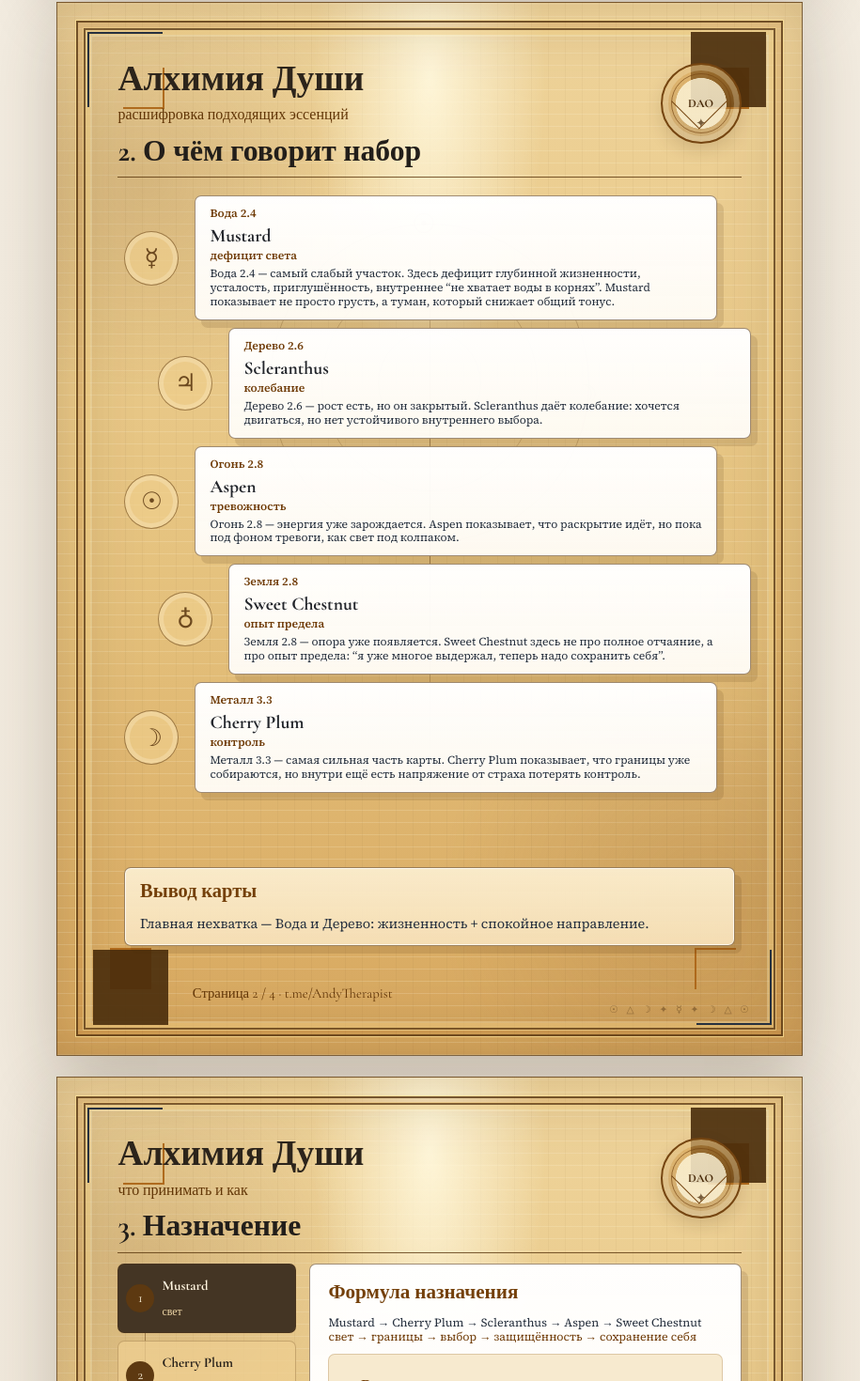
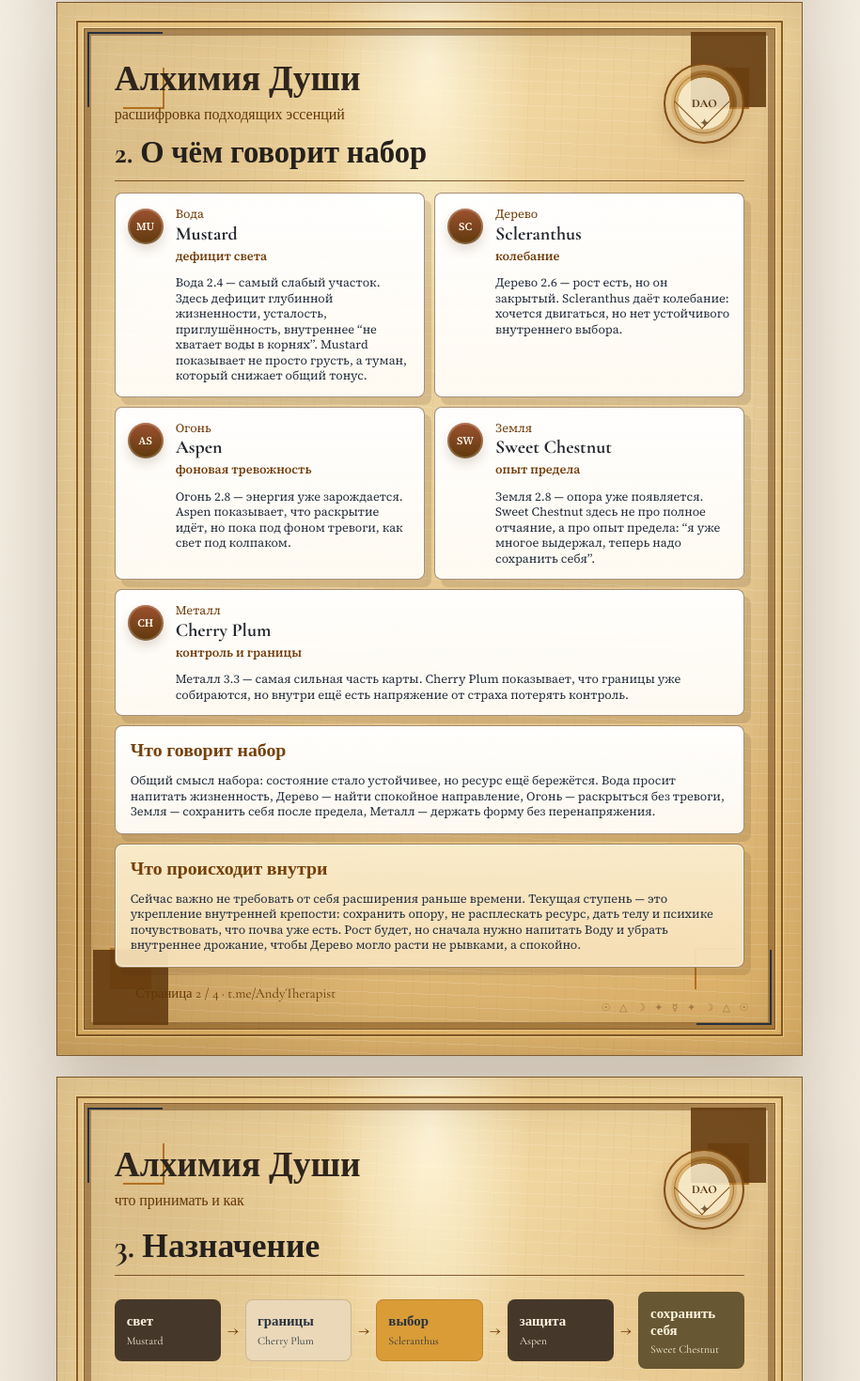
Before and after one commit to andylitvinov-design/report, a React (Vite) app: page /#/report-preview/alchemy-v1/all in a window 1280 px wide. Shown: the part 1265-2735 px from the top of the page at 94% size, without its empty margins (183-1098 px from the left). Built offline with nearby package versions, Linux system fonts and the light colour scheme.

Commit message:
Revert "fix: restore old alchemy v1 report composition"
This reverts commit 72dfbc83b2180762c3fc5431f0bf31824df7f080.

```diff
--- a/src/components/AlchemyReport.jsx
+++ b/src/components/AlchemyReport.jsx
@@ -50,14 +50,6 @@
   return <article className={`alchemy-white-note ${className}`}>{children}</article>;
 }
 
-const REMEDY_AXIS = [
-  { element: 'Вода', score: '2.4', remedy: 'Mustard', quality: 'дефицит света', symbol: '☿' },
-  { element: 'Дерево', score: '2.6', remedy: 'Scleranthus', quality: 'колебание', symbol: '♃' },
-  { element: 'Огонь', score: '2.8', remedy: 'Aspen', quality: 'тревожность', symbol: '☉' },
-  { element: 'Земля', score: '2.8', remedy: 'Sweet Chestnut', quality: 'опыт предела', symbol: '♁' },
-  { element: 'Металл', score: '3.3', remedy: 'Cherry Plum', quality: 'контроль', symbol: '☽' },
-];
-
 function PageOne({ data }) {
   return (
     <PageShell pageNumber="1" title={data.title} subtitle={data.subtitle} accent={<PentagramMark />}>
@@ -80,36 +72,26 @@
 }
 
 function PageTwo({ data }) {
-  const cardsByRemedy = Object.fromEntries(data.cards.map((card) => [card.remedy, card]));
-
   return (
     <PageShell pageNumber="2" title={data.title} subtitle={data.subtitle}>
-      <section className="alchemy-remedy-map" aria-label="У-Син карта назначения">
-        <div className="alchemy-map-orbit" aria-hidden="true">
-          <span className="alchemy-map-sun">☉</span>
-          <span className="alchemy-map-moon">☽</span>
-          <span className="alchemy-map-triangle">△</span>
-        </div>
-        <div className="alchemy-map-axis" aria-hidden="true" />
-        {REMEDY_AXIS.map((item, index) => {
-          const card = cardsByRemedy[item.remedy];
-
-          return (
-            <div className={`alchemy-map-row alchemy-map-row-${index + 1}`} key={item.remedy}>
-              <div className="alchemy-map-glyph" aria-hidden="true">{item.symbol}</div>
-              <WhiteNote className="alchemy-map-note">
-                <p className="alchemy-remedy-element">{item.element} {item.score}</p>
-                <h3>{item.remedy}</h3>
-                <p className="alchemy-remedy-marker">{item.quality}</p>
-                <p>{card.text}</p>
-              </WhiteNote>
-            </div>
-          );
-        })}
-      </section>
-      <WhiteNote className="alchemy-bottom-conclusion">
-        <h3>Вывод карты</h3>
-        <p>Главная нехватка — Вода и Дерево: жизненность + спокойное направление.</p>
+      <div className="alchemy-decode-grid">
+        {data.cards.map((card) => (
+          <WhiteNote className="alchemy-remedy-decode" key={card.remedy}>
+            <div className="alchemy-remedy-medallion">{card.remedy.slice(0, 2)}</div>
+            <p className="alchemy-remedy-element">{card.element}</p>
+            <h3>{card.remedy}</h3>
+            <p className="alchemy-remedy-marker">{card.marker}</p>
+            <p>{card.text}</p>
+          </WhiteNote>
+        ))}
+      </div>
+      <WhiteNote className="alchemy-wide-note">
+        <h3>Что говорит набор</h3>
+        <p>{data.summary}</p>
+      </WhiteNote>
+      <WhiteNote className="alchemy-wide-note alchemy-inner-mechanism">
+        <h3>Что происходит внутри</h3>
+        <p>{data.innerMechanism}</p>
       </WhiteNote>
     </PageShell>
   );
@@ -126,13 +108,15 @@
 
   return (
     <PageShell pageNumber="3" title={data.title} subtitle={data.subtitle}>
-      <section className="alchemy-ritual-chain" aria-label="Формула назначения">
+      <section className="alchemy-flow">
         {flow.map(([quality, remedy], index) => (
-          <div className={`alchemy-ritual-step alchemy-flow-${index + 1}`} key={quality}>
-            <span className="alchemy-ritual-number">{index + 1}</span>
-            <strong>{remedy}</strong>
-            <span>{quality}</span>
-          </div>
+          <React.Fragment key={quality}>
+            <div className={`alchemy-flow-pill alchemy-flow-${index + 1}`}>
+              <strong>{quality}</strong>
+              <span>{remedy}</span>
+            </div>
+            {index < flow.length - 1 ? <div className="alchemy-flow-arrow">→</div> : null}
+          </React.Fragment>
         ))}
       </section>
 
@@ -167,12 +151,7 @@
 function PageFour({ data }) {
   return (
     <PageShell pageNumber="4" title={data.title} subtitle={data.subtitle}>
-      <WhiteNote className="alchemy-note-block">
-        <h3>Примечание</h3>
-        <p>Поддержка здесь не про ускорение и не про рывок. Она ведёт к тому, чтобы закрепить опору, не расплескать ресурс и дать внутренней крепости стать спокойнее.</p>
-      </WhiteNote>
-
-      <div className="alchemy-message-ribbon">
+      <div className="alchemy-message-grid">
         {data.messages.map((item) => (
           <WhiteNote className="alchemy-message-card" key={item.remedy}>
             <h3>{item.remedy}</h3>
--- a/src/components/alchemy-report-ornate.css
+++ b/src/components/alchemy-report-ornate.css
@@ -1,5 +1,5 @@
-/* Canonical old-notebook visual layer for alchemy-v1.
-   The structure is vertical and ritual-like by design: no dashboard grids. */
+/* Canonical ornate visual layer for alchemy-v1.
+   Keep this file after alchemy-report.css so the approved anchor style wins. */
 
 .alchemy-page-stack {
   gap: 34px;
@@ -8,56 +8,56 @@
 .alchemy-page {
   width: 210mm;
   min-height: 297mm;
-  height: 297mm;
-  padding: 20mm 17mm 16mm;
-  border: 1px solid rgba(77, 47, 16, 0.7);
+  padding: 20mm 16mm 17mm;
   border-radius: 0;
+  border: 1px solid rgba(94, 58, 18, 0.76);
   isolation: isolate;
   background:
-    radial-gradient(ellipse at 50% 7%, rgba(255, 247, 219, 0.96), transparent 22%),
-    radial-gradient(circle at 12% 17%, rgba(112, 70, 28, 0.18), transparent 20%),
-    radial-gradient(circle at 87% 85%, rgba(122, 75, 27, 0.18), transparent 24%),
-    repeating-linear-gradient(90deg, rgba(84, 54, 20, 0.04) 0 1px, transparent 1px 18px),
-    repeating-linear-gradient(0deg, rgba(255, 249, 224, 0.18) 0 1px, transparent 1px 13px),
-    linear-gradient(180deg, #efd49b 0%, #e5c27e 54%, #d7a75e 100%);
+    radial-gradient(ellipse at 50% 5%, rgba(255, 247, 220, 0.92), transparent 20%),
+    radial-gradient(circle at 13% 13%, rgba(118, 72, 21, 0.16), transparent 19%),
+    radial-gradient(circle at 88% 20%, rgba(194, 122, 38, 0.18), transparent 18%),
+    radial-gradient(circle at 10% 88%, rgba(116, 73, 24, 0.2), transparent 23%),
+    radial-gradient(circle at 90% 88%, rgba(217, 159, 70, 0.19), transparent 22%),
+    repeating-linear-gradient(92deg, rgba(99, 63, 23, 0.035) 0 1px, transparent 1px 18px),
+    repeating-linear-gradient(2deg, rgba(255, 250, 236, 0.18) 0 1px, transparent 1px 13px),
+    linear-gradient(180deg, #f1d69e 0%, #ead09c 42%, #ddb36d 100%);
   box-shadow:
-    0 24px 70px rgba(55, 36, 17, 0.24),
-    inset 0 0 52px rgba(78, 47, 14, 0.18);
-  overflow: hidden;
+    0 24px 70px rgba(61, 39, 17, 0.24),
+    inset 0 0 54px rgba(91, 54, 17, 0.18);
 }
 
 .alchemy-page::before {
   inset: 7mm;
-  border: 1px solid rgba(248, 223, 154, 0.76);
+  border: 1px solid rgba(255, 245, 209, 0.5);
   border-radius: 0;
   box-shadow:
-    inset 0 0 0 2px rgba(78, 47, 14, 0.72),
-    inset 0 0 0 7px rgba(234, 179, 78, 0.25),
-    inset 0 0 0 9px rgba(255, 246, 204, 0.28),
-    inset 0 0 76px rgba(72, 44, 14, 0.11);
+    inset 0 0 0 1px rgba(87, 51, 13, 0.46),
+    inset 0 0 0 6px rgba(190, 129, 45, 0.16),
+    inset 0 0 0 8px rgba(91, 52, 13, 0.42),
+    inset 0 0 74px rgba(84, 49, 15, 0.12);
   z-index: 0;
 }
 
 .alchemy-page::after {
-  content: "☉  △  ☽  ✦  ☿  ✦  ☽  △  ☉";
-  position: absolute;
+  content: "☉   △   ☽   ✦   ☿   ✦   ☽   △   ☉";
   right: 14mm;
   bottom: 11mm;
-  max-width: 74mm;
-  color: rgba(72, 45, 17, 0.44);
-  font-size: 0.66rem;
-  letter-spacing: 0.3em;
+  max-width: 70mm;
+  font-size: 0.68rem;
+  line-height: 1.55;
+  letter-spacing: 0.32em;
   text-align: right;
-  z-index: 1;
+  color: rgba(82, 50, 17, 0.42);
+  z-index: 0;
 }
 
 .alchemy-page-border {
   inset: 5mm;
-  border: 1px solid rgba(251, 225, 150, 0.78);
+  border: 1px solid rgba(245, 214, 141, 0.8);
   border-radius: 0;
   box-shadow:
-    inset 0 0 0 2px rgba(82, 49, 14, 0.76),
-    inset 0 0 0 8px rgba(179, 108, 28, 0.18);
+    inset 0 0 0 2px rgba(89, 51, 13, 0.7),
+    inset 0 0 0 7px rgba(232, 181, 87, 0.28);
   z-index: 1;
 }
 
@@ -67,7 +67,7 @@
   position: absolute;
   width: 78px;
   height: 78px;
-  border-color: rgba(74, 45, 12, 0.9);
+  border-color: rgba(98, 57, 14, 0.88);
   pointer-events: none;
 }
 
@@ -77,9 +77,10 @@
   border-left: 2px solid;
   border-top: 2px solid;
   box-shadow:
-    20px 20px 0 -18px rgba(173, 103, 25, 0.95),
-    642px 0 0 0 rgba(74, 45, 12, 0.9),
-    642px 20px 0 -18px rgba(173, 103, 25, 0.95);
+    20px 20px 0 -18px rgba(176, 108, 28, 0.95),
+    642px 0 0 -2px rgba(245, 214, 141, 0),
+    642px 0 0 0 rgba(98, 57, 14, 0.88),
+    642px 20px 0 -18px rgba(176, 108, 28, 0.95);
 }
 
 .alchemy-page-border::after {
@@ -88,77 +89,58 @@
   border-right: 2px solid;
   border-bottom: 2px solid;
   box-shadow:
-    -20px -20px 0 -18px rgba(173, 103, 25, 0.95),
-    -642px 0 0 0 rgba(74, 45, 12, 0.9),
-    -642px -20px 0 -18px rgba(173, 103, 25, 0.95);
+    -20px -20px 0 -18px rgba(176, 108, 28, 0.95),
+    -642px 0 0 -2px rgba(245, 214, 141, 0),
+    -642px 0 0 0 rgba(98, 57, 14, 0.88),
+    -642px -20px 0 -18px rgba(176, 108, 28, 0.95);
 }
 
 .alchemy-header,
-.alchemy-page-content {
-  position: relative;
-  z-index: 2;
-}
-
+.alchemy-page-content,
 .alchemy-footer {
-  position: absolute;
-  left: 38mm;
-  bottom: 15mm;
   z-index: 2;
 }
 
 .alchemy-header {
-  margin-bottom: 15px;
-  padding-bottom: 10px;
-  border-bottom: 1px solid rgba(88, 53, 14, 0.78);
+  margin-bottom: 17px;
+  padding-bottom: 12px;
+  border-bottom: 1px solid rgba(96, 55, 14, 0.78);
 }
 
 .alchemy-brand {
-  color: #2c241b;
+  color: #2e251d;
   font-size: 2.34rem;
   letter-spacing: 0;
 }
 
 .alchemy-subtitle,
 .alchemy-footer {
-  color: #623607;
+  color: #633707;
 }
 
 .alchemy-header h2 {
-  margin-top: 16px;
-  color: #221e1a;
-  font-size: 2.14rem;
+  margin-top: 18px;
+  color: #25201c;
+  font-size: 2.22rem;
   letter-spacing: 0;
-}
-
-.alchemy-page-2 .alchemy-header,
-.alchemy-page-3 .alchemy-header,
-.alchemy-page-4 .alchemy-header {
-  margin-bottom: 11px;
-}
-
-.alchemy-page-2 .alchemy-header h2,
-.alchemy-page-3 .alchemy-header h2,
-.alchemy-page-4 .alchemy-header h2 {
-  margin-top: 11px;
-  font-size: 1.98rem;
 }
 
 .alchemy-seal {
   width: 86px;
   height: 86px;
-  border: 2px solid #754511;
+  border: 2px solid #7f4b14;
   background:
-    radial-gradient(circle, rgba(255, 248, 221, 0.78) 0 46%, transparent 47%),
-    linear-gradient(180deg, rgba(215, 157, 72, 0.56), rgba(111, 65, 18, 0.26));
-  color: #472807;
+    radial-gradient(circle, rgba(255, 248, 222, 0.76) 0 47%, transparent 48%),
+    linear-gradient(180deg, rgba(216, 158, 71, 0.54), rgba(122, 72, 19, 0.24));
+  color: #4e2c09;
   box-shadow:
-    inset 0 0 0 6px rgba(255, 249, 221, 0.24),
-    0 8px 18px rgba(70, 42, 15, 0.15);
+    inset 0 0 0 6px rgba(255, 248, 221, 0.26),
+    0 8px 18px rgba(76, 45, 15, 0.14);
 }
 
 .alchemy-seal::before {
   inset: 9px;
-  border-color: rgba(117, 69, 17, 0.66);
+  border-color: rgba(126, 75, 20, 0.64);
 }
 
 .alchemy-seal::after {
@@ -166,36 +148,36 @@
   position: absolute;
   bottom: 13px;
   font-size: 0.72rem;
-  color: rgba(71, 40, 7, 0.72);
+  color: rgba(78, 44, 9, 0.72);
 }
 
 .alchemy-seal-triangle {
-  border-color: #754511;
+  border-color: #7f4b14;
 }
 
 .alchemy-white-note {
-  border-radius: 7px;
-  border-color: rgba(85, 51, 14, 0.56);
+  border-radius: 8px;
+  border-color: rgba(92, 55, 15, 0.55);
   background:
     linear-gradient(180deg, rgba(255, 255, 255, 0.98), rgba(255, 252, 246, 0.95));
   box-shadow:
-    7px 8px 0 rgba(70, 43, 15, 0.13),
-    inset 0 0 0 1px rgba(255, 255, 255, 0.74);
+    7px 8px 0 rgba(72, 44, 16, 0.13),
+    inset 0 0 0 1px rgba(255, 255, 255, 0.72);
 }
 
 .alchemy-white-note p {
-  font-size: 0.94rem;
-  line-height: 1.47;
+  font-size: 0.96rem;
+  line-height: 1.5;
 }
 
 .alchemy-white-note h3,
 .alchemy-white-note h4,
 .alchemy-live-start {
-  color: #74400a;
+  color: #75400a;
 }
 
 .alchemy-live-start {
-  font-size: 2.03rem !important;
+  font-size: 2.06rem !important;
 }
 
 .alchemy-main-letter {
@@ -204,9 +186,9 @@
 
 .alchemy-side-note {
   border-radius: 6px;
-  border-color: rgba(91, 53, 13, 0.52);
   background: rgba(246, 225, 184, 0.86);
-  box-shadow: inset 0 0 0 1px rgba(255, 248, 229, 0.34);
+  border-color: rgba(97, 57, 15, 0.52);
+  box-shadow: inset 0 0 0 1px rgba(255, 249, 230, 0.32);
 }
 
 .alchemy-side-note span,
@@ -214,254 +196,156 @@
 .alchemy-remedy-marker,
 .alchemy-transformation,
 .alchemy-formula-line.muted {
-  color: #703c08;
+  color: #713c09;
 }
 
 .alchemy-side-note strong,
-.alchemy-map-note h3,
+.alchemy-remedy-decode h3,
 .alchemy-message-card h3 {
-  color: #23262c;
+  color: #24282f;
 }
 
 .alchemy-pentagram {
   right: 23mm;
-  top: 77mm;
+  top: 78mm;
   width: 240px;
   height: 240px;
-  opacity: 0.34;
+  opacity: 0.35;
 }
 
 .alchemy-pentagram circle,
 .alchemy-pentagram path {
-  stroke: rgba(78, 45, 9, 0.72);
+  stroke: rgba(88, 49, 10, 0.72);
 }
 
 .alchemy-pentagram text {
-  fill: rgba(55, 36, 15, 0.68);
+  fill: rgba(61, 39, 16, 0.7);
+}
+
+.alchemy-decode-grid,
+.alchemy-message-grid {
+  gap: 14px;
+}
+
+.alchemy-remedy-decode {
+  min-height: 172px;
+  padding: 18px 18px 18px 78px;
+}
+
+.alchemy-page-2 .alchemy-header,
+.alchemy-page-4 .alchemy-header {
+  margin-bottom: 12px;
 }
 
 .alchemy-page-2 {
   padding-top: 17mm;
-  padding-bottom: 13mm;
+  padding-bottom: 12mm;
 }
 
-.alchemy-remedy-map {
-  position: relative;
-  min-height: 715px;
-  padding: 8px 8px 0;
+.alchemy-page-2 .alchemy-header h2,
+.alchemy-page-4 .alchemy-header h2 {
+  margin-top: 12px;
+  font-size: 2.04rem;
 }
 
-.alchemy-map-orbit {
-  position: absolute;
-  left: 50%;
-  top: 38px;
-  width: 340px;
-  height: 340px;
-  border: 1px solid rgba(91, 54, 14, 0.24);
-  border-radius: 50%;
-  transform: translateX(-50%);
-  color: rgba(91, 54, 14, 0.28);
-  z-index: 0;
+.alchemy-page-2 .alchemy-decode-grid,
+.alchemy-page-4 .alchemy-message-grid {
+  gap: 10px;
 }
 
-.alchemy-map-orbit::before,
-.alchemy-map-orbit::after {
-  content: "";
-  position: absolute;
-  inset: 54px;
-  border: 1px solid rgba(91, 54, 14, 0.2);
-  border-radius: 50%;
+.alchemy-page-2 .alchemy-remedy-decode {
+  min-height: 138px;
+  padding: 14px 14px 13px 64px;
 }
 
-.alchemy-map-orbit::after {
-  inset: 114px;
+.alchemy-page-2 .alchemy-white-note p,
+.alchemy-page-4 .alchemy-white-note p {
+  font-size: 0.8rem;
+  line-height: 1.29;
 }
 
-.alchemy-map-sun,
-.alchemy-map-moon,
-.alchemy-map-triangle {
-  position: absolute;
-  font-size: 1.8rem;
+.alchemy-page-2 .alchemy-white-note h3,
+.alchemy-page-4 .alchemy-white-note h3 {
+  font-size: 1.24rem;
 }
 
-.alchemy-map-sun {
-  left: 150px;
-  top: -18px;
+.alchemy-remedy-decode:nth-child(5),
+.alchemy-message-card:nth-child(5) {
+  grid-column: 1 / -1;
 }
 
-.alchemy-map-moon {
-  right: -10px;
-  top: 164px;
+.alchemy-remedy-decode:nth-child(5) {
+  min-height: 112px;
 }
 
-.alchemy-map-triangle {
-  left: 6px;
-  top: 168px;
+.alchemy-message-card {
+  min-height: 188px;
+  padding: 19px 21px;
 }
 
-.alchemy-map-axis {
-  position: absolute;
-  left: 50%;
-  top: 24px;
-  bottom: 58px;
-  width: 1px;
-  background: linear-gradient(180deg, transparent, rgba(92, 54, 14, 0.56), transparent);
-  z-index: 0;
+.alchemy-page-4 .alchemy-message-card {
+  min-height: 138px;
+  padding: 14px 16px;
 }
 
-.alchemy-map-row {
-  position: relative;
-  display: grid;
-  grid-template-columns: 92px minmax(0, 1fr);
-  align-items: center;
-  max-width: 650px;
-  margin: 0 auto 8px;
-  z-index: 2;
+.alchemy-message-card:nth-child(5) {
+  min-height: 106px;
 }
 
-.alchemy-map-row:nth-child(odd) {
-  transform: translateX(-18px);
+.alchemy-remedy-medallion {
+  left: 17px;
+  top: 19px;
+  width: 46px;
+  height: 46px;
+  background: linear-gradient(180deg, #9d5230, #5f390c);
+  box-shadow:
+    inset 0 0 0 2px rgba(255, 244, 220, 0.22),
+    0 6px 12px rgba(67, 40, 14, 0.16);
 }
 
-.alchemy-map-row:nth-child(even) {
-  transform: translateX(18px);
+.alchemy-page-2 .alchemy-remedy-medallion {
+  left: 13px;
+  top: 16px;
+  width: 38px;
+  height: 38px;
+  font-size: 0.72rem;
 }
 
-.alchemy-map-glyph {
-  width: 58px;
-  height: 58px;
-  margin: 0 auto;
-  border: 1px solid rgba(91, 53, 13, 0.52);
-  border-radius: 50%;
-  display: grid;
-  place-items: center;
-  background: rgba(239, 206, 141, 0.68);
-  color: rgba(83, 48, 11, 0.84);
-  font-size: 1.6rem;
-  box-shadow: inset 0 0 0 5px rgba(255, 248, 223, 0.25);
+.alchemy-wide-note {
+  margin-top: 13px;
+  padding: 18px 22px;
 }
 
-.alchemy-map-note {
-  padding: 11px 15px;
+.alchemy-page-2 .alchemy-wide-note,
+.alchemy-page-4 .alchemy-wide-note {
+  margin-top: 10px;
+  padding: 14px 16px;
 }
 
-.alchemy-map-note p {
-  font-size: 0.76rem;
-  line-height: 1.23;
+.alchemy-inner-mechanism,
+.alchemy-future-note {
+  background:
+    linear-gradient(180deg, rgba(250, 236, 204, 0.96), rgba(246, 224, 184, 0.94));
 }
 
-.alchemy-map-note h3 {
-  margin-bottom: 2px;
-  font-size: 1.22rem;
+.alchemy-flow {
+  gap: 7px;
+  margin-bottom: 18px;
 }
 
-.alchemy-remedy-element,
-.alchemy-remedy-marker {
-  margin-bottom: 4px !important;
-  font-weight: 700;
+.alchemy-flow-pill {
+  min-height: 66px;
+  padding: 13px 12px;
+  border-radius: 8px;
+  border: 1px solid rgba(91, 54, 15, 0.22);
 }
 
-.alchemy-bottom-conclusion {
-  position: relative;
-  z-index: 2;
-  max-width: 650px;
-  margin: 8px auto 0;
-  padding: 12px 16px;
-  background: linear-gradient(180deg, rgba(250, 236, 204, 0.97), rgba(246, 224, 184, 0.95));
+.alchemy-flow-pill strong {
+  font-size: 0.93rem;
 }
 
-.alchemy-bottom-conclusion h3 {
-  font-size: 1.28rem;
-}
-
-.alchemy-bottom-conclusion p {
-  font-size: 0.9rem;
-}
-
-.alchemy-page-3 {
-  padding-top: 17mm;
-}
-
-.alchemy-page-3 .alchemy-page-content {
-  display: grid;
-  grid-template-columns: 190px minmax(0, 1fr);
-  gap: 14px;
-  align-items: start;
-}
-
-.alchemy-ritual-chain {
-  position: relative;
-  display: grid;
-  grid-template-columns: 1fr;
-  gap: 8px;
-  width: 190px;
-  margin: 0;
-}
-
-.alchemy-ritual-chain::before {
-  content: "";
-  position: absolute;
-  left: 29px;
-  top: 26px;
-  bottom: 26px;
-  width: 1px;
-  background: rgba(91, 53, 13, 0.48);
-}
-
-.alchemy-ritual-step {
-  position: relative;
-  display: grid;
-  grid-template-columns: 46px 1fr;
-  grid-template-areas:
-    "number remedy"
-    "number quality";
-  align-items: center;
-  min-height: 74px;
-  padding: 8px 9px 8px 0;
-  border: 1px solid rgba(91, 53, 13, 0.26);
-  border-radius: 7px;
-  background: rgba(238, 207, 145, 0.76);
-  color: #251f19;
-}
-
-.alchemy-ritual-number {
-  grid-area: number;
-  width: 30px;
-  height: 30px;
-  margin: 0 auto;
-  border-radius: 50%;
-  display: grid;
-  place-items: center;
-  background: #5d3911;
-  color: #fff6df;
-  font-size: 0.9rem;
-}
-
-.alchemy-ritual-step strong {
-  grid-area: remedy;
-  font-size: 0.92rem;
-}
-
-.alchemy-ritual-step span:last-child {
-  grid-area: quality;
-  color: #673807;
+.alchemy-flow-pill span {
   font-size: 0.74rem;
-}
-
-.alchemy-flow-1,
-.alchemy-flow-4 {
-  background: #443524;
-  color: #fff4df;
-}
-
-.alchemy-flow-1 span:last-child,
-.alchemy-flow-4 span:last-child,
-.alchemy-flow-5 span:last-child {
-  color: #f0d8a8;
-}
-
-.alchemy-flow-3 {
-  background: #dda035;
 }
 
 .alchemy-flow-5 {
@@ -469,132 +353,43 @@
   color: #fff4df;
 }
 
-.alchemy-prescription-note {
-  max-width: none;
-  min-height: 0;
-  margin: 0 auto;
-  padding: 16px 19px;
+.alchemy-flow-arrow {
+  color: #7c4610;
+  font-size: 1.16rem;
 }
 
-.alchemy-prescription-note h3 {
-  font-size: 1.32rem;
-}
-
-.alchemy-prescription-note p {
-  font-size: 0.78rem;
-  line-height: 1.22;
-}
-
-.alchemy-prescription-note h4 {
-  margin-top: 11px;
-  margin-bottom: 5px;
-  font-size: 0.96rem;
+.alchemy-prescription-note {
+  min-height: 625px;
+  padding: 21px 23px;
 }
 
 .alchemy-prescription-columns {
-  grid-template-columns: 1fr;
-  gap: 8px;
-  margin: 11px 0 2px;
+  gap: 14px;
+  margin: 17px 0 2px;
 }
 
 .alchemy-prescription-columns > div {
-  border-radius: 7px;
-  padding: 12px 14px;
+  border-radius: 8px;
   background: rgba(244, 226, 190, 0.72);
 }
 
 .alchemy-closing-line {
-  color: #703c08;
-}
-
-.alchemy-page-4 {
-  padding-top: 17mm;
-}
-
-.alchemy-note-block,
-.alchemy-message-ribbon,
-.alchemy-future-note,
-.alchemy-final-formula {
-  position: relative;
-  z-index: 2;
-}
-
-.alchemy-note-block {
-  max-width: 650px;
-  margin: 0 auto 8px;
-  padding: 12px 16px;
-}
-
-.alchemy-note-block p {
-  font-size: 0.78rem;
-  line-height: 1.24;
-}
-
-.alchemy-message-ribbon {
-  display: grid;
-  gap: 6px;
-  max-width: 650px;
-  margin: 0 auto;
-}
-
-.alchemy-message-ribbon::before {
-  content: "✦";
-  position: absolute;
-  left: -26px;
-  top: 4px;
-  bottom: 4px;
-  width: 1px;
-  color: rgba(91, 53, 13, 0.46);
-  background: linear-gradient(180deg, transparent, rgba(91, 53, 13, 0.42), transparent);
-  text-indent: -8px;
-  line-height: 1;
-}
-
-.alchemy-message-card {
-  min-height: 0;
-  padding: 10px 14px;
-}
-
-.alchemy-message-card h3 {
-  font-size: 1.08rem;
-  margin-bottom: 5px;
-}
-
-.alchemy-message-card p {
-  font-size: 0.72rem;
-  line-height: 1.18;
-}
-
-.alchemy-transformation {
-  margin-bottom: 5px !important;
-  font-weight: 700;
-}
-
-.alchemy-future-note {
-  max-width: 650px;
-  margin: 8px auto 0;
-  padding: 11px 14px;
-  background: linear-gradient(180deg, rgba(250, 236, 204, 0.97), rgba(246, 224, 184, 0.95));
-}
-
-.alchemy-future-note h3 {
-  font-size: 1.08rem;
-}
-
-.alchemy-future-note p {
-  font-size: 0.7rem;
-  line-height: 1.16;
+  color: #713c09;
 }
 
 .alchemy-final-formula {
-  max-width: 650px;
-  margin: 8px auto 0;
-  padding: 12px;
-  border-radius: 7px;
+  margin-top: 15px;
+  border-radius: 8px;
   border-color: rgba(90, 52, 13, 0.48);
-  background: linear-gradient(180deg, #f0d390, #d9ad60);
-  color: #693704;
-  font-size: 1.28rem;
+  background: linear-gradient(180deg, #f2dcae, #dfbc6e);
+  color: #6c3908;
+  font-size: 1.78rem;
+}
+
+.alchemy-page-4 .alchemy-final-formula {
+  margin-top: 10px;
+  padding: 16px;
+  font-size: 1.54rem;
 }
 
 @media (max-width: 960px) {
@@ -607,12 +402,6 @@
   .alchemy-page-border::before,
   .alchemy-page-border::after {
     box-shadow: none;
-  }
-
-  .alchemy-map-row,
-  .alchemy-map-row:nth-child(odd),
-  .alchemy-map-row:nth-child(even) {
-    transform: none;
   }
 }
 
```
